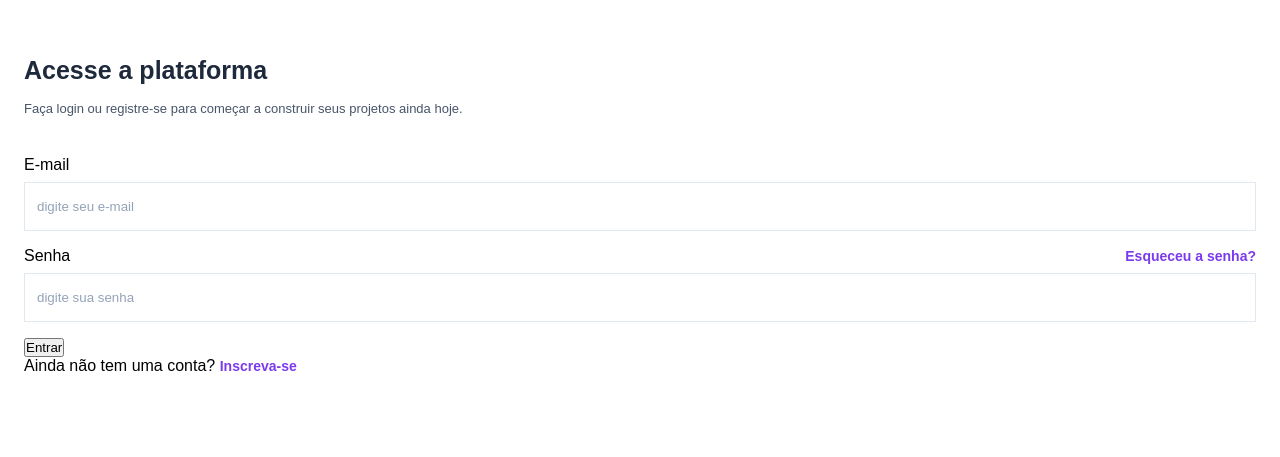
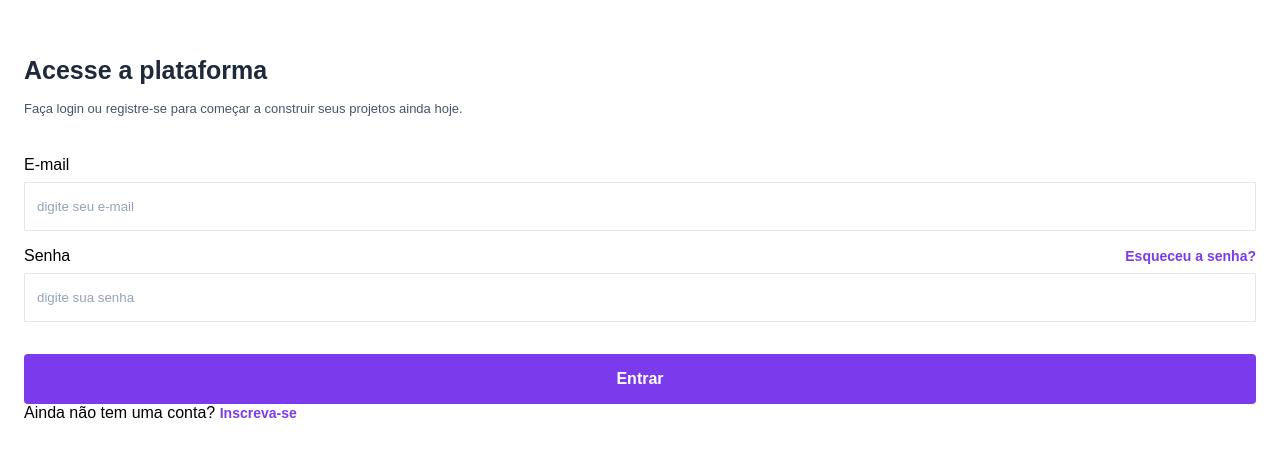
Before and after one commit to Bryan1TA/BryantVertigo, a plain HTML site: page index.html in a window 1280 px wide. Shown: the part 137-594 px from the top of the page. Drawn offline with Linux system fonts and the light colour scheme.

Commit message:
botão completo

```diff
--- a/index.css
+++ b/index.css
@@ -11,6 +11,7 @@
     --purple: #7c3aed;
     --gray-200: #e2e8f0;
     --gray-400: #94a3b8;
+    --white: #FFF;
 }
 
 header {
@@ -79,6 +80,10 @@ main {
     font-weight: 600;
 }
 
+.login input:hover,
+.login input:focus{
+    outline: 1px solid var(--purple);
+}
 .login input::placeholder {
     color: var(--gray-400);
 }
@@ -86,3 +91,17 @@ main {
 .login a:hover {
     text-decoration: underline;
 }
+
+.login button {
+    margin-top: 1rem;
+    padding-block: 1rem;
+    width: 100%;
+    background-color: var(--purple);
+    border: none;
+    border-radius: 0.25rem;
+
+    font-size: 1rem;
+    font-weight: 700;
+    color: var(--white);
+
+}
```
Also changed, not shown: index.html (+2 -0 lines).
